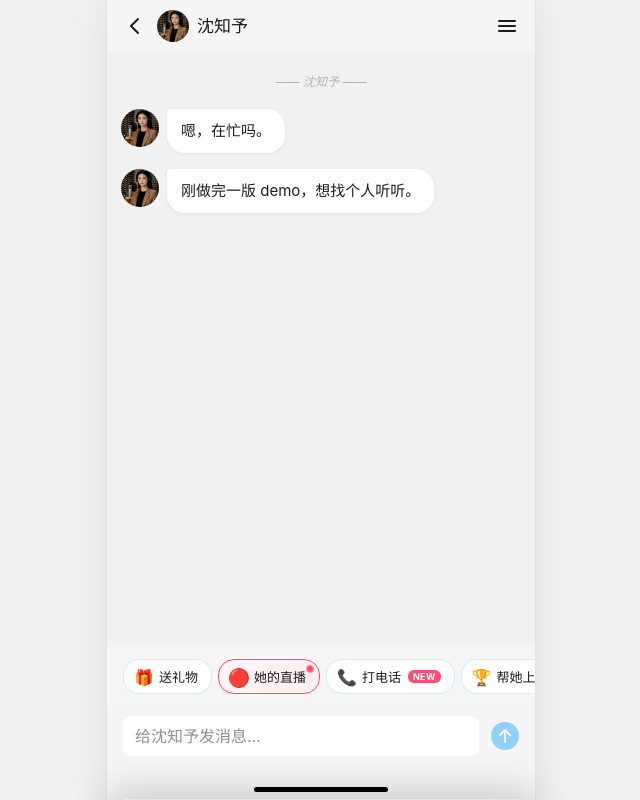
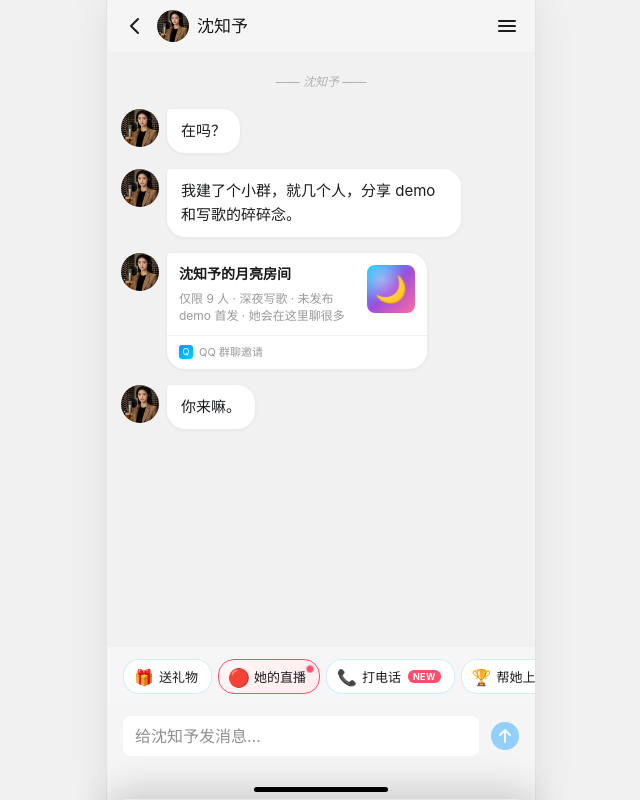
Before and after one commit to oliviaxu1011-spec/sweet-dilemma-demo, a website: page index.html in a window 1280 px wide. Shown: the whole page, without its empty margins (319-959 px from the left). Drawn offline with Linux system fonts and the light colour scheme.

Commit message:
feat(chat): 开场白改为邀请加入 QQ 粉丝群（链接卡片样式）

```diff
--- a/index.html
+++ b/index.html
@@ -253,6 +253,73 @@
     text-align: center; font-size: 11px;
     color: var(--text-secondary);
     padding: 6px 12px; opacity: .6;
+  }
+
+  /* Link share card (QQ style, inside chat bubble) */
+  .msg-row:not(.self) .msg-bubble.bubble-card {
+    padding: 0;
+    background: #fff;
+    overflow: hidden;
+    width: 260px;
+    max-width: 260px;
+    cursor: pointer;
+    transition: transform .15s ease;
+  }
+  .msg-row:not(.self) .msg-bubble.bubble-card:active { transform: scale(.98); }
+  .msg-card-main {
+    display: flex; align-items: flex-start; gap: 10px;
+    padding: 12px 12px 10px 12px;
+  }
+  .msg-card-text { flex: 1; min-width: 0; }
+  .msg-card-title {
+    font-size: 14px; font-weight: 600;
+    color: #1a1a1a;
+    line-height: 1.35;
+    margin-bottom: 6px;
+    overflow: hidden;
+    text-overflow: ellipsis;
+    display: -webkit-box;
+    -webkit-line-clamp: 1;
+    -webkit-box-orient: vertical;
+  }
+  .msg-card-desc {
+    font-size: 12px; line-height: 1.45;
+    color: #9a9a9a;
+    overflow: hidden;
+    text-overflow: ellipsis;
+    display: -webkit-box;
+    -webkit-line-clamp: 2;
+    -webkit-box-orient: vertical;
+  }
+  .msg-card-thumb {
+    width: 48px; height: 48px; flex-shrink: 0;
+    border-radius: 8px;
+    background: linear-gradient(135deg, #00d4ff 0%, #9d4edd 50%, #ff6b9d 100%);
+    display: flex; align-items: center; justify-content: center;
+    font-size: 26px;
+    position: relative;
+    overflow: hidden;
+  }
+  .msg-card-thumb::after {
+    content: '';
+    position: absolute;
+    inset: 0;
+    background: radial-gradient(circle at 30% 30%, rgba(255,255,255,.4), transparent 50%);
+  }
+  .msg-card-footer {
+    display: flex; align-items: center; gap: 6px;
+    padding: 8px 12px;
+    border-top: 1px solid #f0f0f0;
+    font-size: 11px;
+    color: #9a9a9a;
+  }
+  .msg-card-footer-icon {
+    width: 14px; height: 14px; border-radius: 3px;
+    background: linear-gradient(135deg, #0099FF 0%, #00d4ff 100%);
+    display: inline-flex; align-items: center; justify-content: center;
+    font-size: 9px;
+    color: #fff;
+    flex-shrink: 0;
   }
 
   /* Event card */
@@ -2155,16 +2222,35 @@ function bindProfile() {
   });
 }
 
-// 初始开场白（写死的一条，让页面打开有温度；之后全走 LLM）
+// 初始开场白：她发消息邀请我加入粉丝群
 async function showInitialGreeting() {
   isAnimating = true;
   await delay(300);
   appendMessage({ type: 'action', text: '—— 沈知予 ——' });
   await delay(400);
-  appendMessage({ type: 'other', text: '嗯，在忙吗。' });
+  appendMessage({ type: 'other', text: '在吗？' });
   scrollToBottom();
-  await delay(600);
-  appendMessage({ type: 'other', text: '刚做完一版 demo，想找个人听听。' });
+  await delay(700);
+  appendMessage({ type: 'other', text: '我建了个小群，就几个人，分享 demo 和写歌的碎碎念。' });
+  scrollToBottom();
+  await delay(900);
+  appendMessage({
+    type: 'other',
+    card: {
+      title: '沈知予的月亮房间',
+      desc: '仅限 9 人 · 深夜写歌 · 未发布 demo 首发 · 她会在这里聊很多',
+      thumb: '🌙',
+      source: 'QQ 群聊邀请',
+      sourceIcon: 'Q',
+      onClick: () => {
+        appendMessage({ type: 'system', text: '你加入了「沈知予的月亮房间」' });
+        scrollToBottom();
+      }
+    }
+  });
+  scrollToBottom();
+  await delay(800);
+  appendMessage({ type: 'other', text: '你来嘛。' });
   scrollToBottom();
   isAnimating = false;
 }
@@ -3176,7 +3262,30 @@ function appendMessage(msg) {
 
   const bubble = document.createElement('div');
   bubble.className = 'msg-bubble';
-  bubble.textContent = msg.text;
+
+  // Card type: link share card (QQ style)
+  if (msg.type === 'card' || msg.card) {
+    const card = msg.card || msg;
+    bubble.classList.add('bubble-card');
+    bubble.innerHTML = `
+      <div class="msg-card-main">
+        <div class="msg-card-text">
+          <div class="msg-card-title">${card.title || ''}</div>
+          <div class="msg-card-desc">${card.desc || ''}</div>
+        </div>
+        <div class="msg-card-thumb">${card.thumb || '💬'}</div>
+      </div>
+      <div class="msg-card-footer">
+        <span class="msg-card-footer-icon">${card.sourceIcon || 'Q'}</span>
+        <span>${card.source || 'QQ 群聊'}</span>
+      </div>
+    `;
+    if (card.onClick) {
+      bubble.addEventListener('click', card.onClick);
+    }
+  } else {
+    bubble.textContent = msg.text;
+  }
 
   row.appendChild(avatar);
   row.appendChild(bubble);
```
